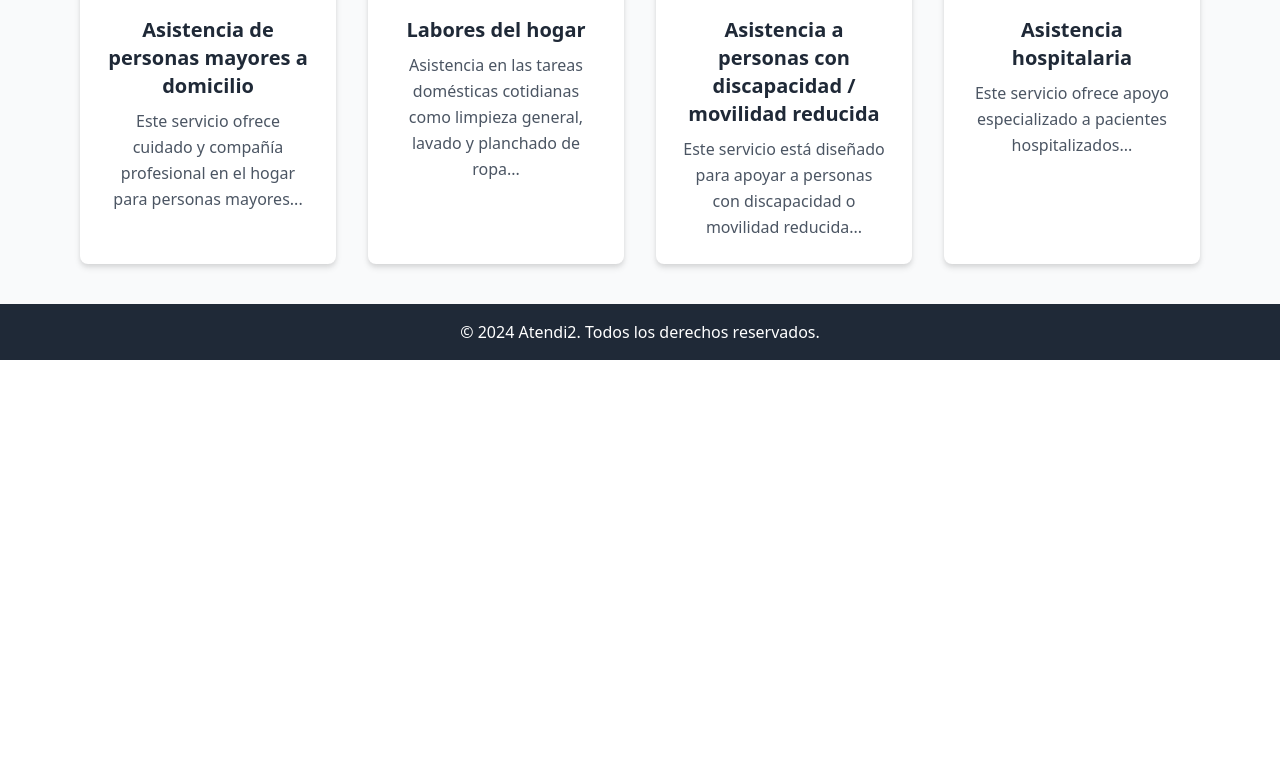
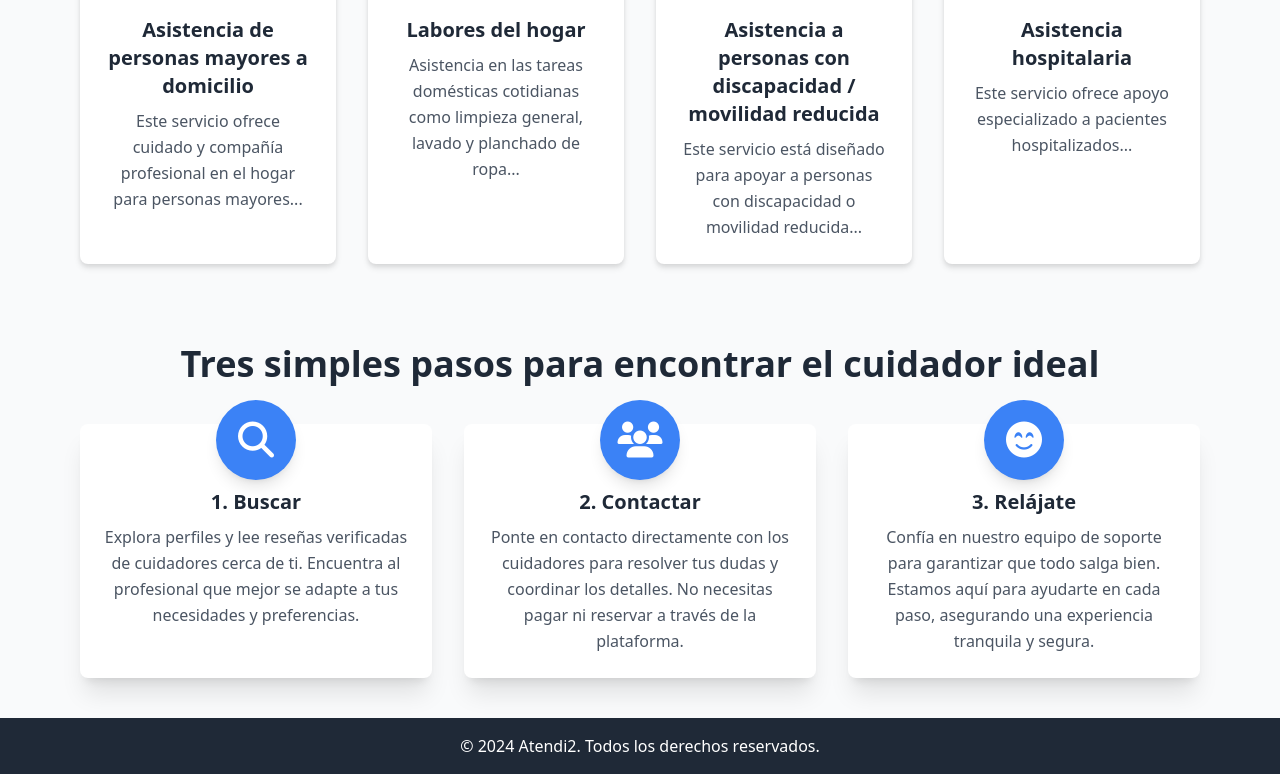
Before and after one commit to DivuxDev/frontend-EDC, a Vue app in the folder edc/: page / in a window 1280 px wide. Shown: the part 992-1766 px from the top of the page. Before the commit the page ends 1352 px from the top, so only its background shows below. Built offline with nearby package versions, Linux system fonts and the light colour scheme.

Commit message:
Sección de 3 pasos en el index

```diff
--- a/edc/src/views/Index.vue
+++ b/edc/src/views/Index.vue
@@ -10,7 +10,7 @@
 
 <template>
   <div>
-    <div class="bg-[url('/buscador.png')] bg-no-repeat bg-center bg-cover md:p-20">
+    <section class="bg-[url('/buscador.png')] bg-no-repeat bg-center bg-cover md:p-20">
       <main>
         <!-- Encabezados -->
         <h1 class="text-center text-5xl text-white font-bold md:p-0 p-6">
@@ -46,10 +46,10 @@
           </div>
         </div>
       </main>
-    </div>
+    </section>
 
     <!-- Sección de Información -->
-  <!-- NOTA: seguro que hacer card???, puede quedar repetitivo con los servicios de arriba -->
+    <!-- NOTA: seguro que hacer card???, puede quedar repetitivo con los servicios de arriba -->
     <section class="px-4 py-10 md:px-12 lg:px-20 bg-gray-50">
       <h2 class="text-center text-4xl font-bold text-gray-800 mb-10">Servicios de cuidado adaptadas a ti</h2>
 
@@ -73,11 +73,58 @@
       </div>
     </section>
 
-    <!-- Ideas para meter aqui_
-      Reseñas de personas
-      Pequeñas cards con tips de seguridad u algo así
-      Pequeñas cards con steps sobre como usar la app
-     -->
+    <!-- Sección de pasos -->
+    <section class="px-4 py-10 md:px-12 lg:px-20 bg-gray-50">
+      <h2 class="text-center text-4xl font-bold text-gray-800 mb-10">
+        Tres simples pasos para encontrar el cuidador ideal
+      </h2>
+
+      <div class="grid grid-cols-1 md:grid-cols-2 lg:grid-cols-3 gap-8">
+
+        <div class="relative flex flex-col items-center text-center bg-white p-6 rounded-lg shadow-xl">
+          <div
+            class="absolute -top-6 flex items-center justify-center bg-blue-500 text-white w-20 h-20 rounded-full shadow-lg">
+            <i class="fas fa-search text-4xl"></i>
+          </div>
+          <h3 class="text-xl font-bold text-gray-800 mt-10 mb-2">1. Buscar</h3>
+          <p class="text-gray-600 leading-relaxed">
+            Explora perfiles y lee reseñas verificadas de cuidadores cerca de ti. Encuentra al profesional que mejor se
+            adapte a tus necesidades y preferencias.
+          </p>
+        </div>
+
+        <div class="relative flex flex-col items-center text-center bg-white p-6 rounded-lg shadow-xl">
+          <div
+            class="absolute -top-6 flex items-center justify-center bg-blue-500 text-white w-20 h-20 rounded-full shadow-lg">
+            <i class="fas fa-users text-4xl"></i>
+          </div>
+          <h3 class="text-xl font-bold text-gray-800 mt-10 mb-2">2. Contactar</h3>
+          <p class="text-gray-600 leading-relaxed">
+            Ponte en contacto directamente con los cuidadores para resolver tus dudas y coordinar los detalles. No
+            necesitas pagar ni reservar a través de la plataforma.
+          </p>
+        </div>
+
+        <div class="relative flex flex-col items-center text-center bg-white p-6 rounded-lg shadow-xl">
+          <div
+            class="absolute -top-6 flex items-center justify-center bg-blue-500 text-white w-20 h-20 rounded-full shadow-lg">
+            <i class="fas fa-smile-beam text-4xl"></i>
+          </div>
+          <h3 class="text-xl font-bold text-gray-800 mt-10 mb-2">3. Relájate</h3>
+          <p class="text-gray-600 leading-relaxed">
+            Confía en nuestro equipo de soporte para garantizar que todo salga bien. Estamos aquí para ayudarte en cada
+            paso, asegurando una experiencia tranquila y segura.
+          </p>
+        </div>
+
+      </div>
+    </section>
+
+    <!--Scción de reseñas de personas-->
+    <section>
+
+    </section>
+
 
 
   </div>
```
